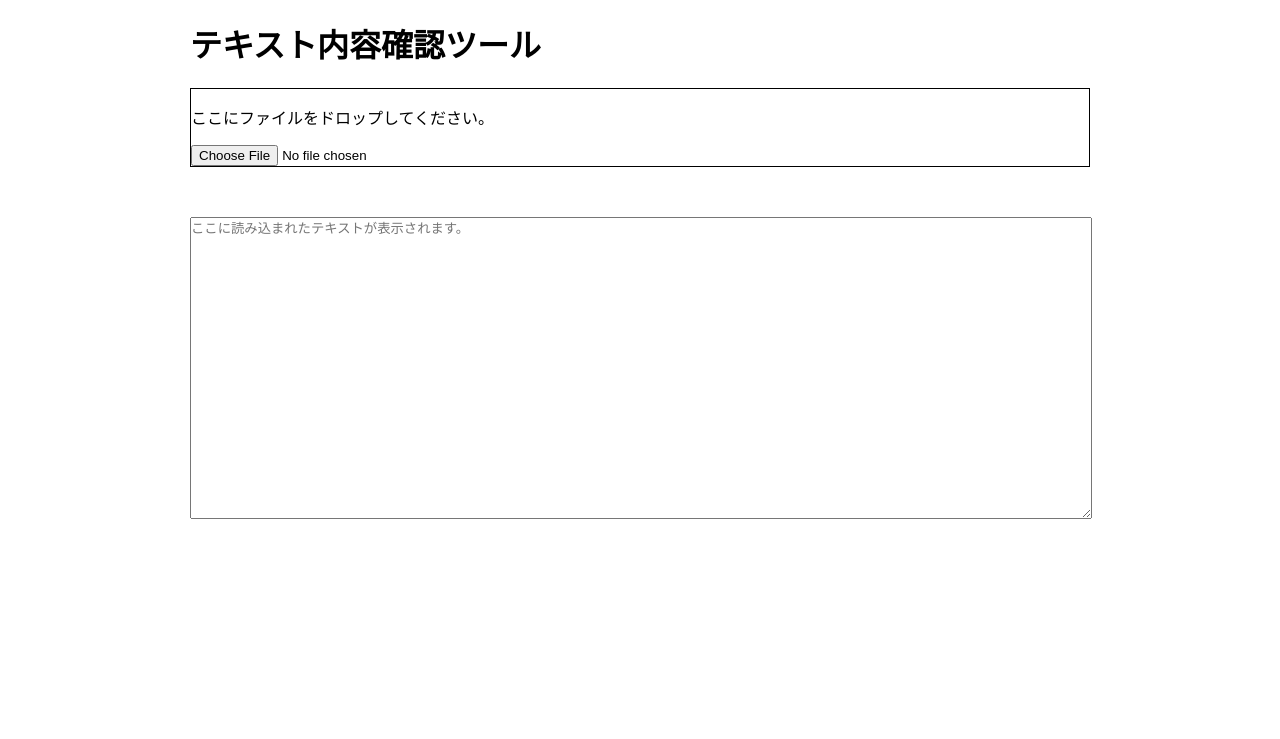
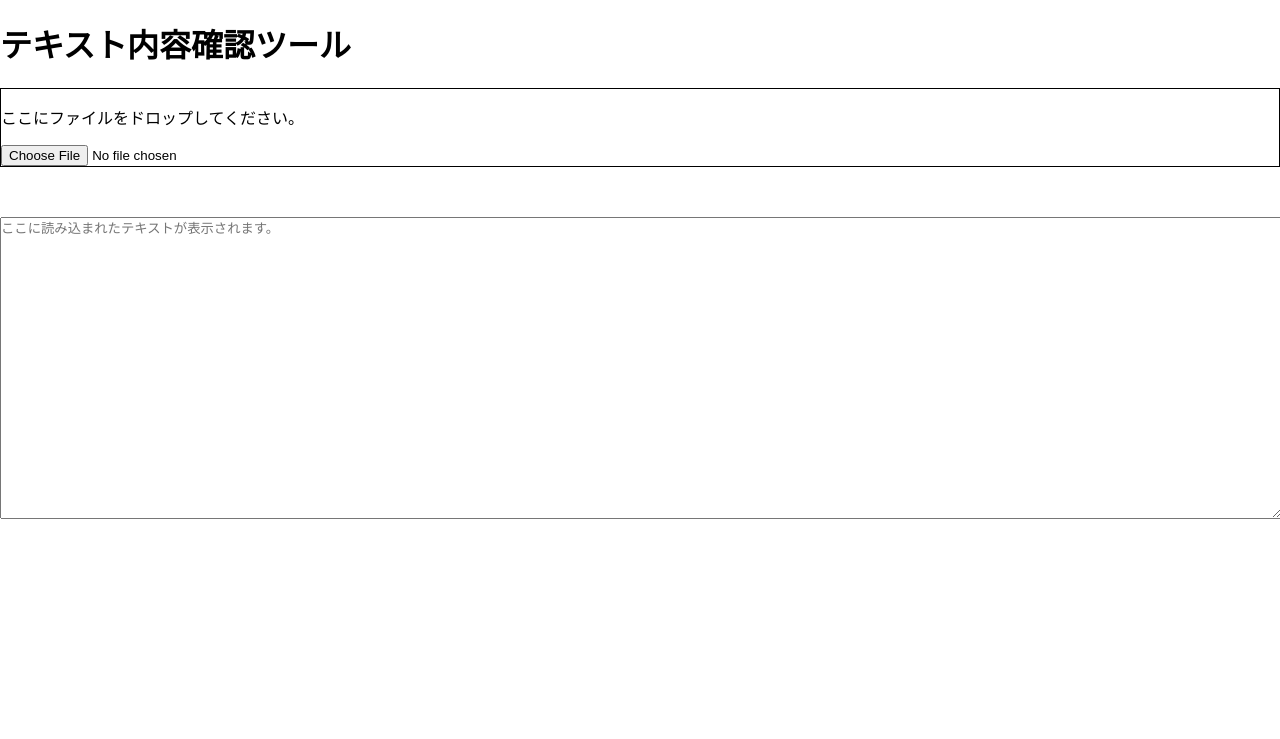
Before and after one commit to motimoti-dev/web-tools, a PHP site: page /github/tools/show-text/ in a window 1280 px wide. Shown: the part 61-800 px from the top of the page. Run offline with PHP 8.4, Linux system fonts and the light colour scheme.

Commit message:
CSSのテンプレ化を行うために要らないファイルを削除して書き換え

```diff
--- a/css/index-style.css
+++ b/css/index-style.css
@@ -73,7 +73,7 @@
         line-height: 1;
         /*background: #f89174;*/
         /*color: #fff;*/
-         background: #ffefec;
+        background: #ffefec;
         font-weight: 700;
         color:#a05440;
     }
@@ -247,7 +247,7 @@
       display: inline-block;
     }
     /*メディアクエリ*/
-    @media screen and (max-width: 1024px) {
+    @media screen and (width < 1024px) {
       /* 1024pxまでの幅の場合に適応される */
     }
     @media screen and (max-width: 700px) {
--- a/tools/show-text/css/style.css
+++ b/tools/show-text/css/style.css
@@ -1,7 +1,3 @@
-.main-container {
-  width: 900px;
-  margin: 0 auto;
-}
 .main-container #drop-box {
   border: 1px solid #000;
 }
--- a/tools/show-text/css/style.scss
+++ /dev/null
@@ -1,23 +0,0 @@
-$main-width: 900px;
-$drop-box-color: #f0f8ff;
-
-.main-container{
-    width: $main-width;
-    margin: 0 auto;
-    #drop-box{
-        border:1px solid #000;
-    }
-}
-
-.active{
-    background-color: $drop-box-color;
-    transition: all  0.3s ease;
-}
-
-textarea{
-    resize: vertical;
-    width: 100%;
-    min-height: 300px;
-    padding: 0;
-    margin-top: 50px;
-}
```
Also changed, not shown: 1 other file.
